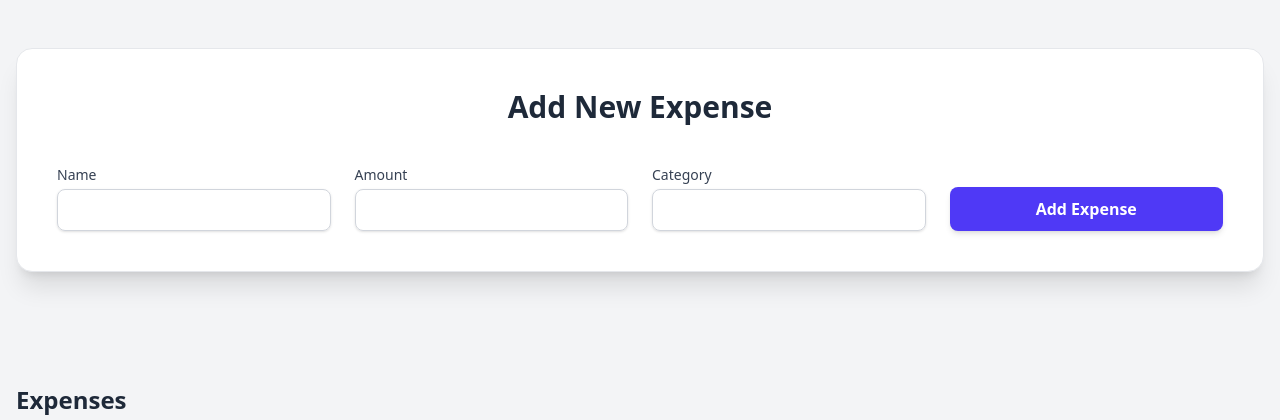
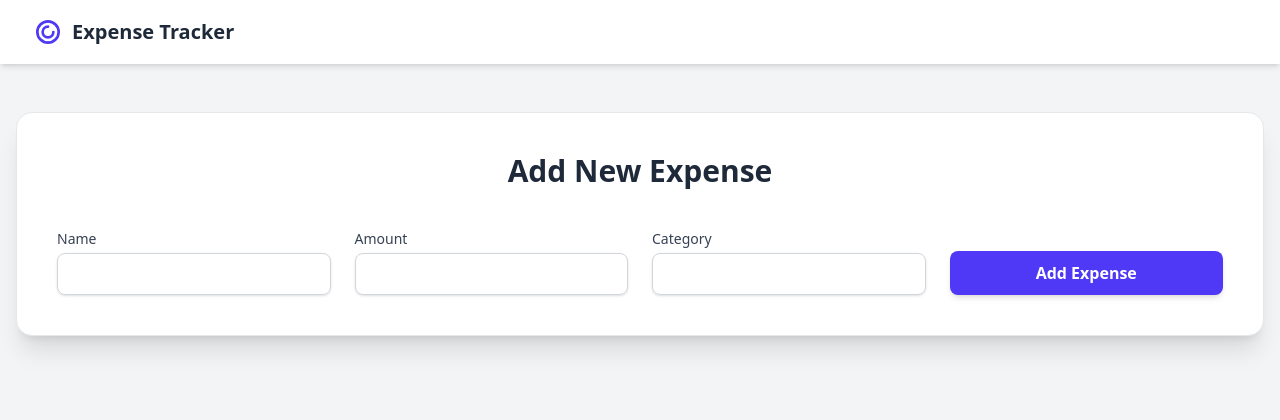
Before and after one commit to tamim-vaiya/expense_tracker, a Django app: page / in a window 1280 px wide. Shown: the top 420 px of the page. Run offline with Django 5.2, Linux system fonts and the light colour scheme; data that the repository does not hold is empty; style sheets or scripts are compiled from the project's sources; some libraries are stand-ins or nearby versions.

Commit message:
Added Total row and humanize

```diff
--- a/expense_tracker/settings.py
+++ b/expense_tracker/settings.py
@@ -33,6 +33,7 @@ ALLOWED_HOSTS = []
 INSTALLED_APPS = [
     'myapp',
     'widget_tweaks',
+    'django.contrib.humanize',
     'django.contrib.admin',
     'django.contrib.auth',
     'django.contrib.contenttypes',
--- a/myapp/templates/myapp/index.html
+++ b/myapp/templates/myapp/index.html
@@ -1,5 +1,6 @@
 {% extends "base.html" %}
 {% load widget_tweaks %}
+{% load humanize %}
 
 {% block body %}
 <div class="px-4 py-12">
@@ -60,7 +61,7 @@
         {% for expense in expenses %}
           <tr class="hover:bg-gray-50 transition">
             <td class="px-6 py-4">{{ expense.name }}</td>
-            <td class="px-6 py-4">${{ expense.amount }}</td>
+            <td class="px-6 py-4">${{ expense.amount|intcomma }}</td>
             <td class="px-6 py-4">{{ expense.date }}</td>
             <td class="px-6 py-4">{{ expense.category }}</td>
             <td class="px-6 py-4 text-center">
@@ -82,6 +83,13 @@
             <td colspan="6" class="px-6 py-6 text-center text-gray-400 italic">No expenses found.</td>
           </tr>
         {% endfor %}
+        {% if expenses %}
+            <tr class="bg-gray-100 font-bold">
+            <td colspan="1" class="px-6 py-4 text-right">Total:</td>
+            <td class="px-6 py-4">${{ total_expenses.amount__sum|intcomma }}</td>
+            <td colspan="4"></td>
+            </tr>
+        {% endif %}
       </tbody>
     </table>
   </div>
--- a/myapp/views.py
+++ b/myapp/views.py
@@ -1,6 +1,7 @@
 from django.shortcuts import render, redirect
 from .forms import ExpenseForm
 from .models import Expense
+from django.db.models import Sum
 
 # Create your views here.
 def index(request):
@@ -10,8 +11,9 @@ def index(request):
             expense.save()
 
     expenses = Expense.objects.all()
+    total_expenses = expenses.aggregate(Sum('amount'))
     expense_form = ExpenseForm()
-    return render(request, 'myapp/index.html', {'expense_form' : expense_form, 'expenses': expenses})
+    return render(request, 'myapp/index.html', {'expense_form' : expense_form, 'expenses': expenses, 'total_expenses': total_expenses})
 
 def edit(request, id):
     expense = Expense.objects.get(id=id)
--- a/templates/base.html
+++ b/templates/base.html
@@ -9,6 +9,25 @@
     <link rel="stylesheet" href="{% static 'dist/styles.css' %}">
 </head>
 <body class="bg-gray-100">
+
+    <nav class="bg-white shadow-md">
+        <div class="max-w-7xl mx-auto px-4 sm:px-6 lg:px-8">
+            <div class="flex items-center justify-between h-16">
+            <!-- Logo + Title -->
+            <div class="flex items-center space-x-2">
+                <!-- SVG Logo -->
+                <svg xmlns="http://www.w3.org/2000/svg"
+                    class="w-8 h-8 text-indigo-600"
+                    fill="none" viewBox="0 0 24 24" stroke="currentColor">
+                <path stroke-linecap="round" stroke-linejoin="round" stroke-width="2"
+                        d="M12 8c-2.21 0-4 1.79-4 4s1.79 4 4 4 4-1.79 4-4m4 0c0 4.418-3.582 8-8 8S4 16.418 4 12 7.582 4 12 4s8 3.582 8 8z" />
+                </svg>
+                <a href="{% url "index" %}"><span class="text-xl font-bold text-gray-800">Expense Tracker</span></a>
+            </div>
+            </div>
+        </div>
+    </nav>
+
     {% block body %}
 
     {% endblock body %}
```
